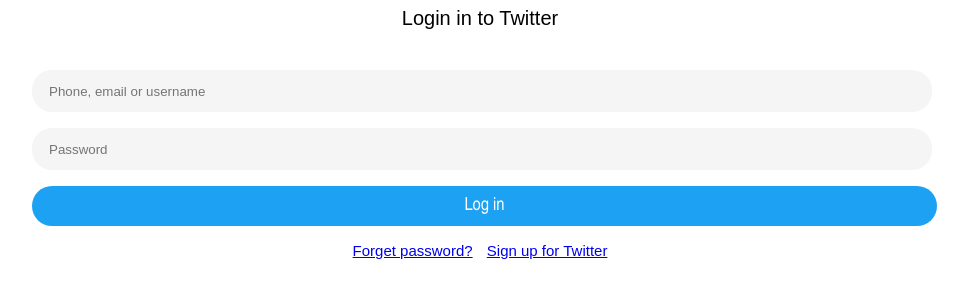
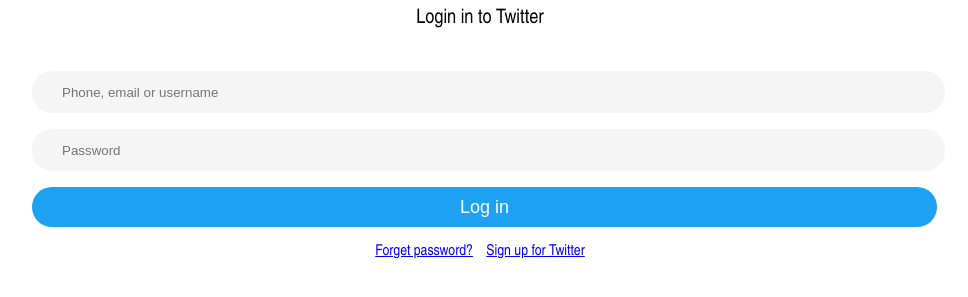
Before and after one commit to Hboi-dev/Hboi-dev.github.io, a plain HTML site: page log.html in a window 1280 px wide. Shown: the part 183-480 px from the top of the page, without its empty margins (160-1128 px from the left). Drawn offline with Linux system fonts and the light colour scheme.

Commit message:
login checked

```diff
--- a/log.css
+++ b/log.css
@@ -3,7 +3,7 @@
   padding: 0;
   background-size: cover;
   background-position: center;
-  font-family: sans-serif;
+  font-family: 'Arial Narrow';
 
   }
 #main{
@@ -61,14 +61,21 @@
     border: none;
     outline: none;
     border-radius: 20px;
-    font-family:  'Arial Narrow', Arial, sans-serif;
     color: white;
     background:rgb(29, 161, 242);
     font-size: 1.125rem;
+
+
+  }
+  input[type="text"], input[type="password"]{
+    padding-left: 15px;
+    background-color: none;
+
   }
   ::placeholder{
     padding-left: 15px;
   }
+
   #p6{
 
     margin-top: 0;
```
